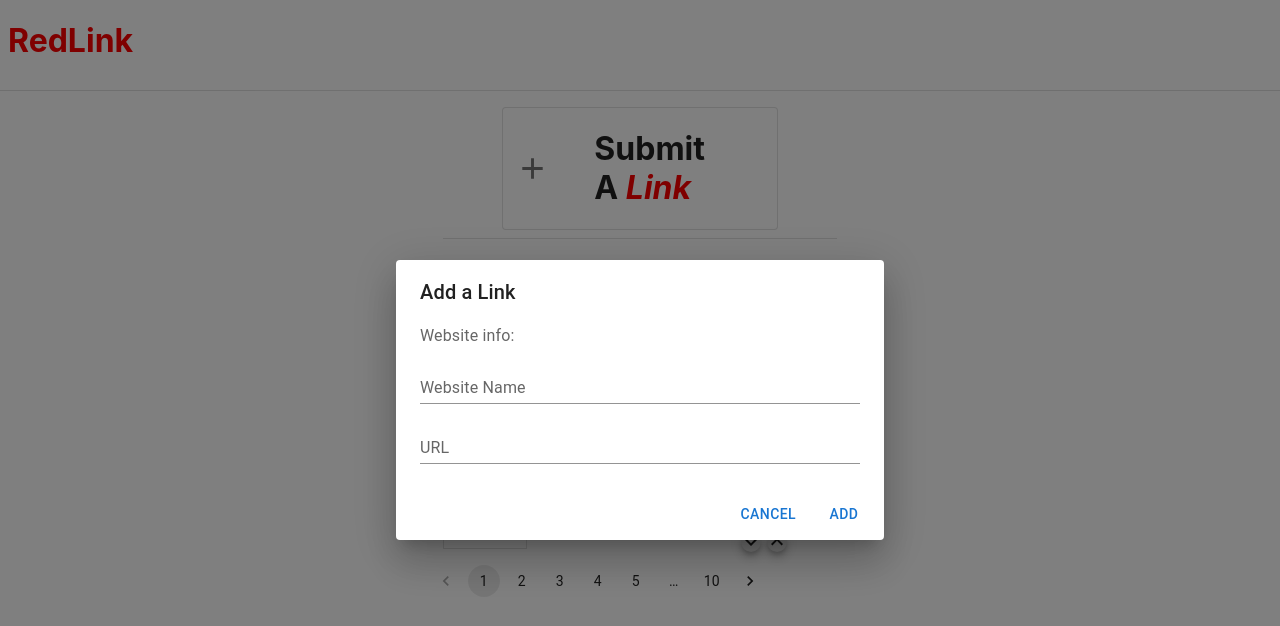
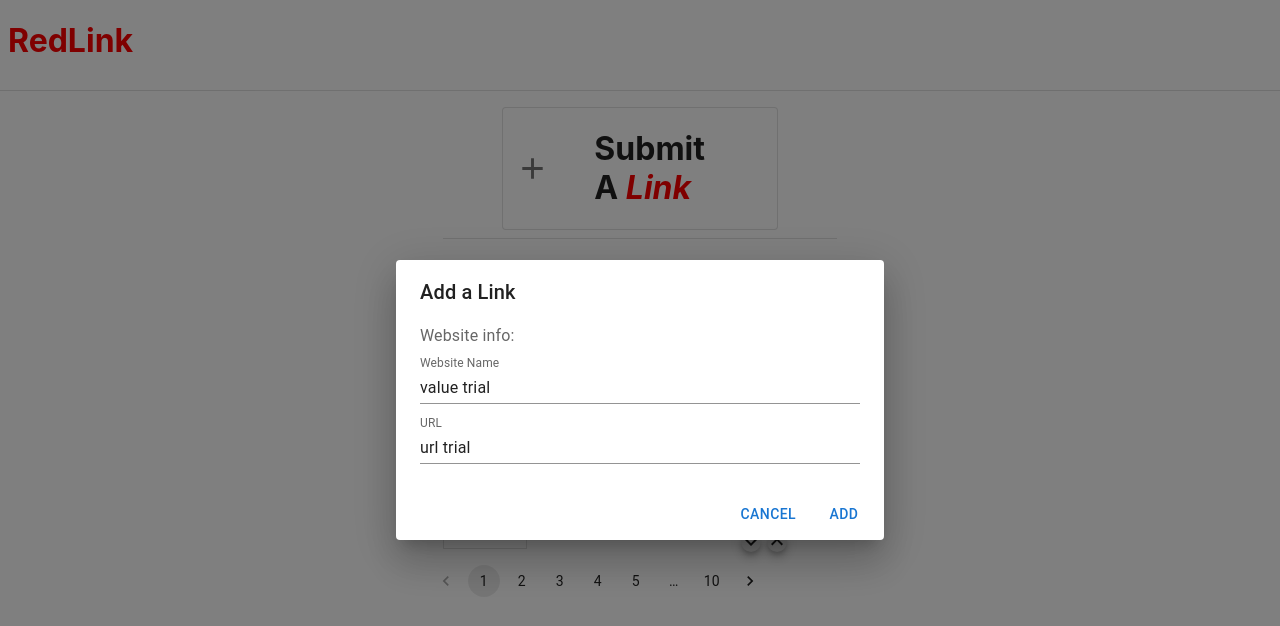
Before and after one commit to kaanyillmazz/RedLink, a React (Create React App) app: page / in a window 1280 px wide. Both pictures are taken after a click on the button 532 px from the left and 168 px from the top of the page. Shown: the top 626 px of the page. Built offline with nearby package versions, Linux system fonts and the light colour scheme; no server answers.

Commit message:
some implementations of adding link

```diff
--- a/src/SubmitALink.js
+++ b/src/SubmitALink.js
@@ -11,9 +11,18 @@ import DialogActions from '@mui/material/DialogActions';
 import DialogContent from '@mui/material/DialogContent';
 import DialogContentText from '@mui/material/DialogContentText';
 import DialogTitle from '@mui/material/DialogTitle';
+import {useRef} from "react";
 
 function SubmitALinkComp() {
+
+
+    const textField = useRef(null);
+
     const [open, setOpen] = React.useState(false);
+
+    const [name, setName] = React.useState("value trial");
+    const [url, setUrl] = React.useState("url trial");
+
     const handleClickOpen = () => {
         setOpen(true);
     };
@@ -21,6 +30,20 @@ function SubmitALinkComp() {
     const handleClose = () => {
         setOpen(false);
     };
+
+    const handleChange = (event) => {
+        let text = event.target.value;
+        setName(text);
+        console.log(text);
+
+    };
+    const handleURLChange = (event) => {
+        let text = event.target.value;
+        setUrl(text);
+        console.log(text);
+
+    };
+
 
     return (
 <div>
@@ -36,8 +59,11 @@ function SubmitALinkComp() {
                 id="name"
                 label="Website Name"
                 type="text"
+                value={name}
                 fullWidth
                 variant="standard"
+                ref={textField}
+                onChange={handleChange}
             />
             <TextField
                 autoFocus
@@ -47,6 +73,8 @@ function SubmitALinkComp() {
                 type="url"
                 fullWidth
                 variant="standard"
+                value={url}
+                onChange={handleURLChange}
             />
         </DialogContent>
         <DialogActions>
```
